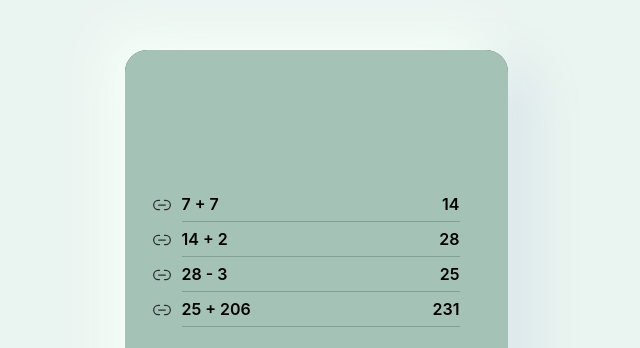
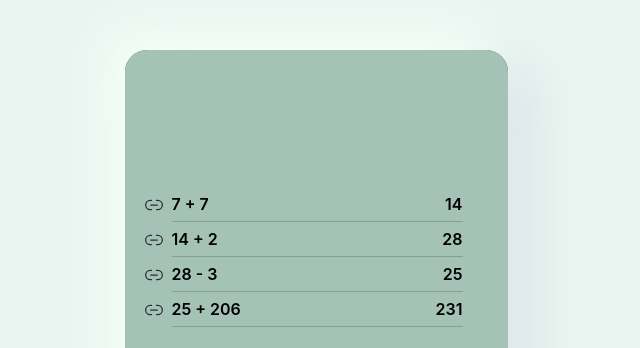
Before and after one commit to devpullcode/dpc-calculator, a website: page index.html in a window 1280 px wide. Shown: the top 348 px of the page, without its empty margins (324-964 px from the left). Drawn offline with nearby package versions, Linux system fonts and the light colour scheme; files that its build step writes are made by us from their sources; files whose address does not match are found by name.

Commit message:
feat (m-history.scss): 💄 Adjustment of main container dimensions and repositioning of anchor

```diff
--- a/src/scss/module/_m-history.scss
+++ b/src/scss/module/_m-history.scss
@@ -1,7 +1,7 @@
 @use '../base/variables' as v;
 
 .m-history {
-  width: 100%;
+  width: 311px;
   height: 250px;
   display: flex;
   flex-direction: column;
@@ -17,7 +17,7 @@
     font-weight: 600;
 
     &::before {
-      width: calc(100% - 30px);
+      width: calc(311px - 20px);
       height: 1px;
       content: '';
       display: block;
@@ -30,7 +30,8 @@
   }
   &__anchor {
     height: 90%;
-    margin-right: 10px;
+    position: relative;
+    left: -8px;
     flex-basis: 20px;
     display: flex;
     align-items: center;
```
